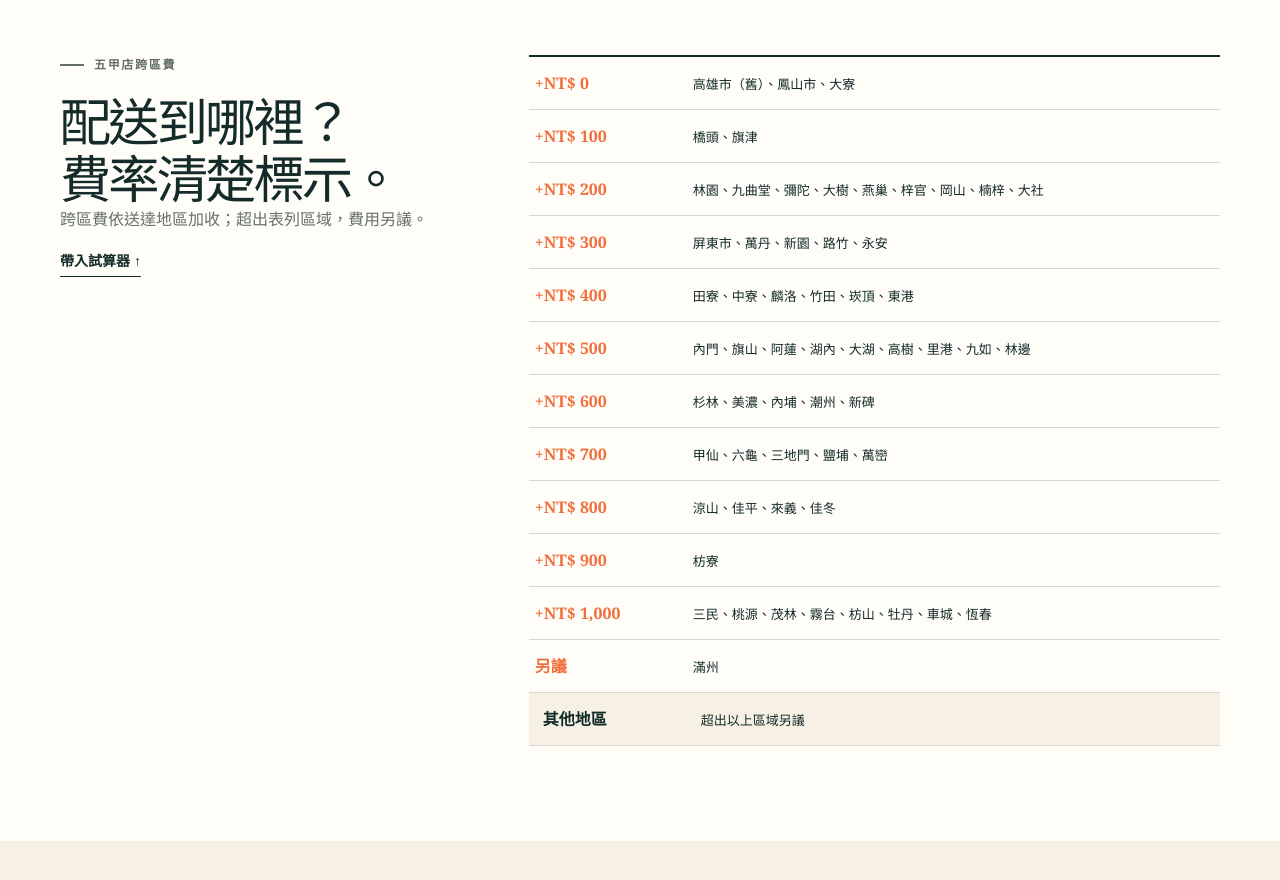
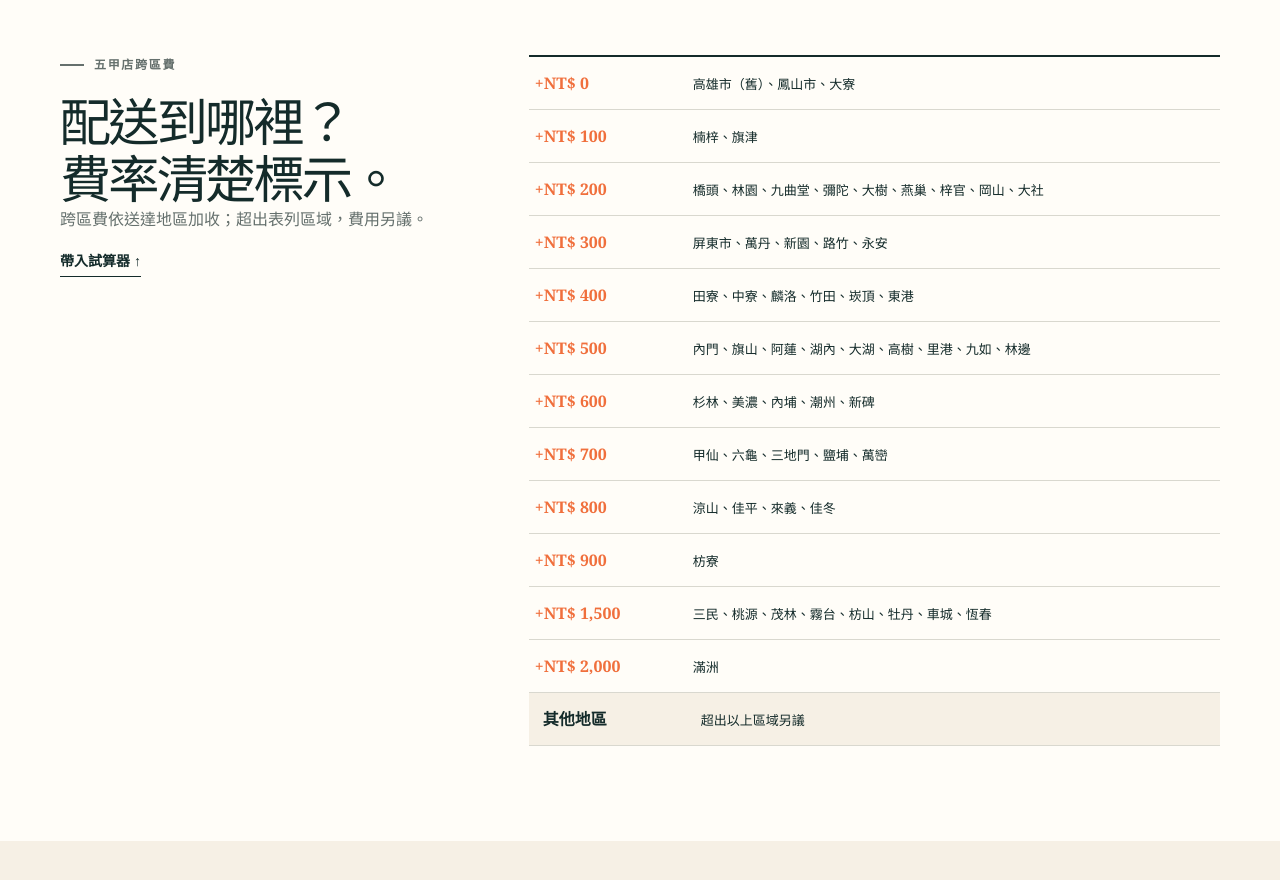
Before and after one commit to lalawgwg99/WGapp, a Next.js app: page / in a window 1280 px wide. Shown: the part 8260-9140 px from the top of the page. Built offline with nearby package versions, Linux system fonts and the light colour scheme.

Commit message:
Update delivery area fees

```diff
--- a/app/page.tsx
+++ b/app/page.tsx
@@ -139,8 +139,8 @@ const extras: FeeItem[] = [
 
 const areaFees: Record<string, { price: number | null; places: string }> = {
   "0": { price: 0, places: "高雄市（舊）、鳳山市、大寮" },
-  "100": { price: 100, places: "橋頭、旗津" },
-  "200": { price: 200, places: "林園、九曲堂、彌陀、大樹、燕巢、梓官、岡山、楠梓、大社" },
+  "100": { price: 100, places: "楠梓、旗津" },
+  "200": { price: 200, places: "橋頭、林園、九曲堂、彌陀、大樹、燕巢、梓官、岡山、大社" },
   "300": { price: 300, places: "屏東市、萬丹、新園、路竹、永安" },
   "400": { price: 400, places: "田寮、中寮、麟洛、竹田、崁頂、東港" },
   "500": { price: 500, places: "內門、旗山、阿蓮、湖內、大湖、高樹、里港、九如、林邊" },
@@ -148,8 +148,8 @@ const areaFees: Record<string, { price: number | null; places: string }> = {
   "700": { price: 700, places: "甲仙、六龜、三地門、鹽埔、萬巒" },
   "800": { price: 800, places: "涼山、佳平、來義、佳冬" },
   "900": { price: 900, places: "枋寮" },
-  "1000": { price: 1000, places: "三民、桃源、茂林、霧台、枋山、牡丹、車城、恆春" },
-  "1200": { price: null, places: "滿州" },
+  "1500": { price: 1500, places: "三民、桃源、茂林、霧台、枋山、牡丹、車城、恆春" },
+  "2000": { price: 2000, places: "滿洲" },
 };
 
 const money = (value: number) => `NT$ ${value.toLocaleString("zh-TW")}`;
```
